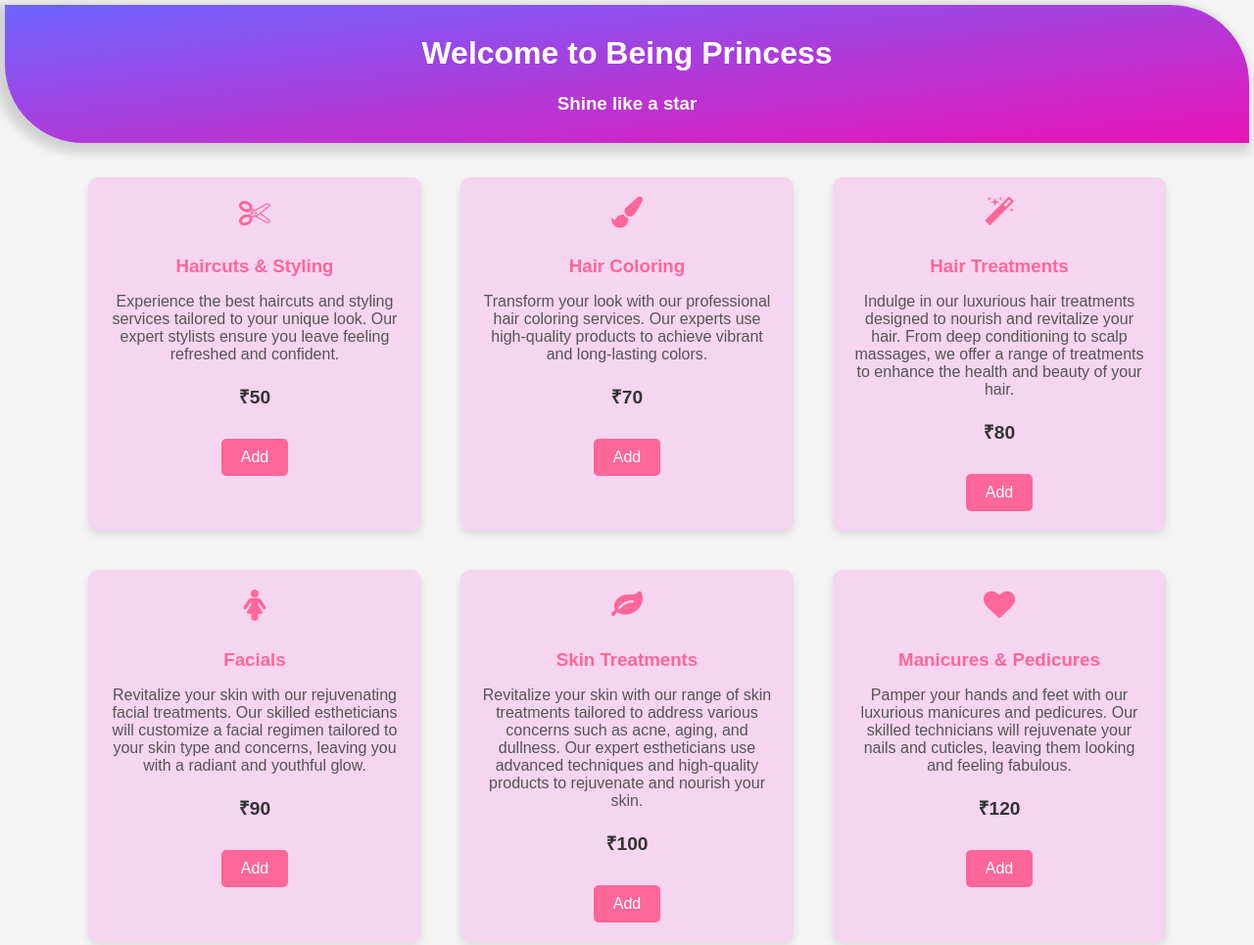
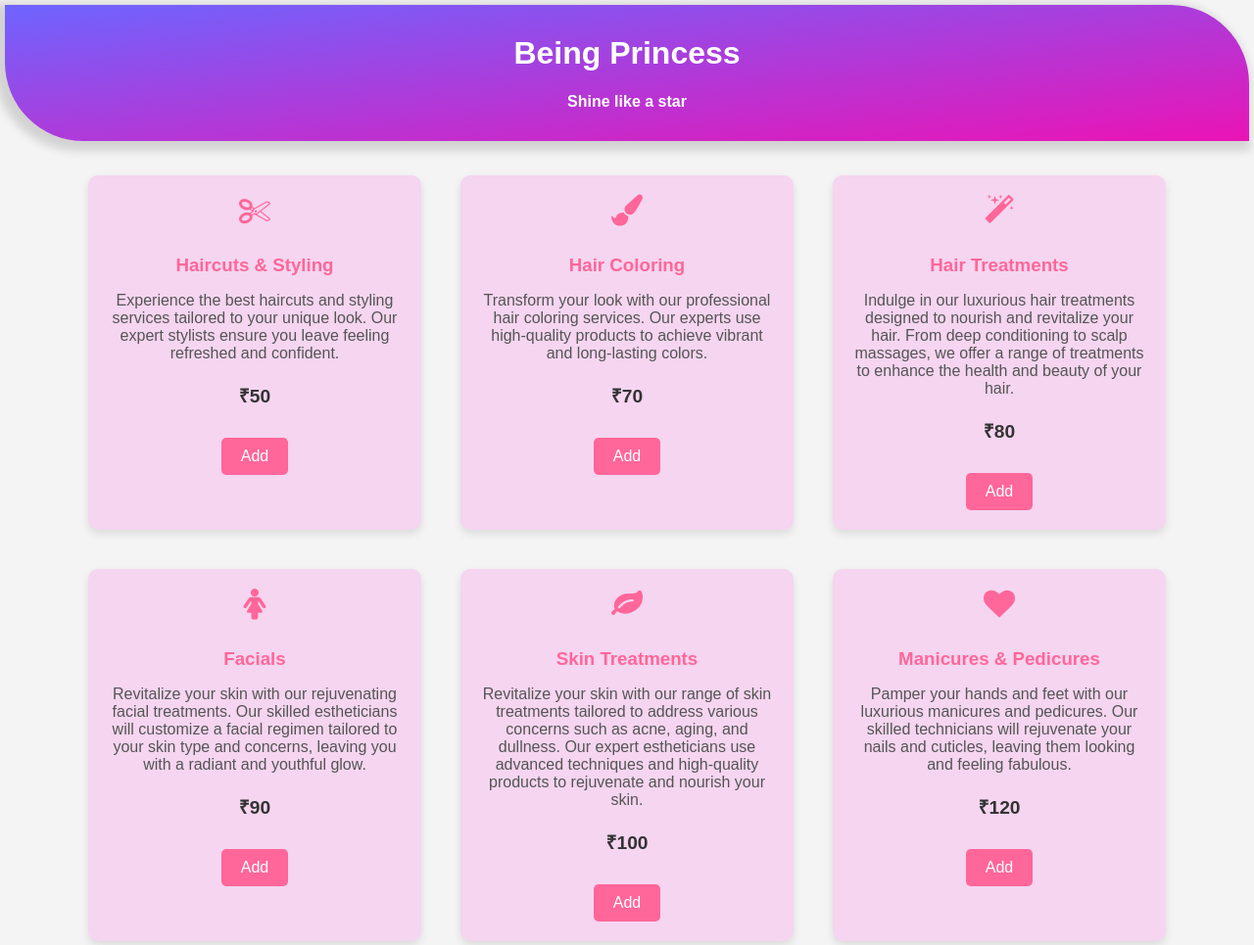
Before and after one commit to pandia-dev/service-picker, a plain HTML site: page home.html in a window 1280 px wide. Shown: the top 965 px of the page at 98% size. Drawn offline with Linux system fonts and the light colour scheme.

Commit message:
style changes

```diff
--- a/home.html
+++ b/home.html
@@ -137,15 +137,15 @@
         }
 
         .google-review {
-            width: 200px;
+            width: 250px;
         }
     </style>
 </head>
 
 <body>
     <header>
-        <h1>Welcome to Being Princess</h1>
-        <h3>Shine like a star</h3>
+        <h1>Being Princess</h1>
+        <h4>Shine like a star</h4>
     </header>
     <main>
         <!-- <h3>About Us</h3>
```
